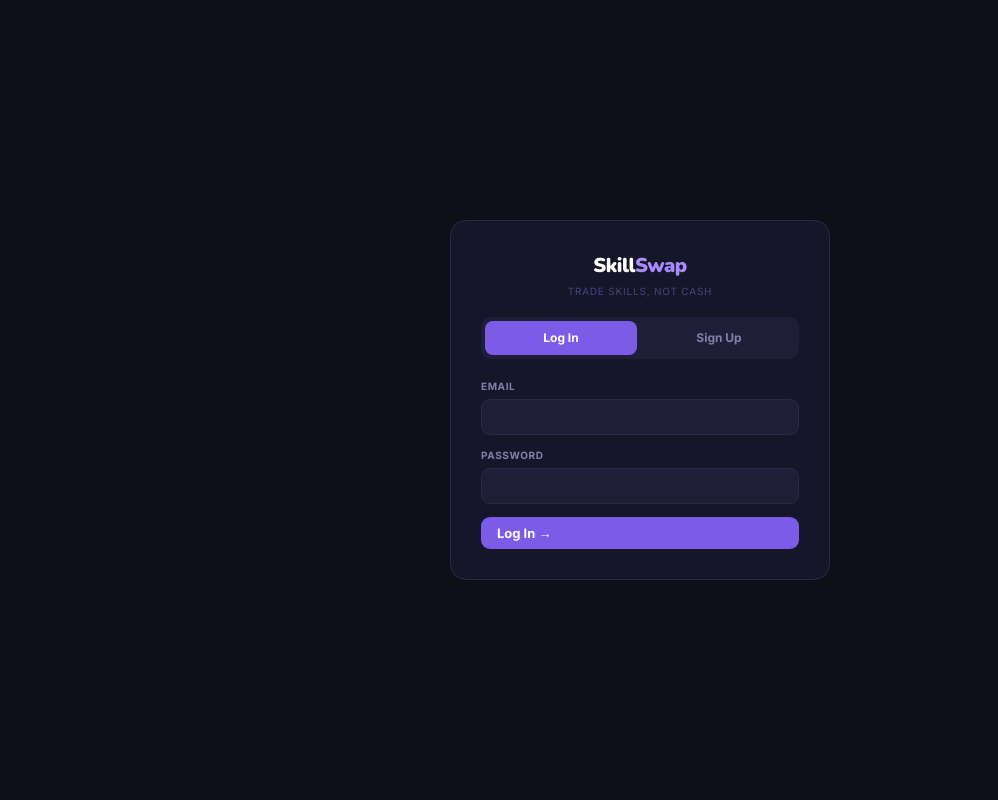
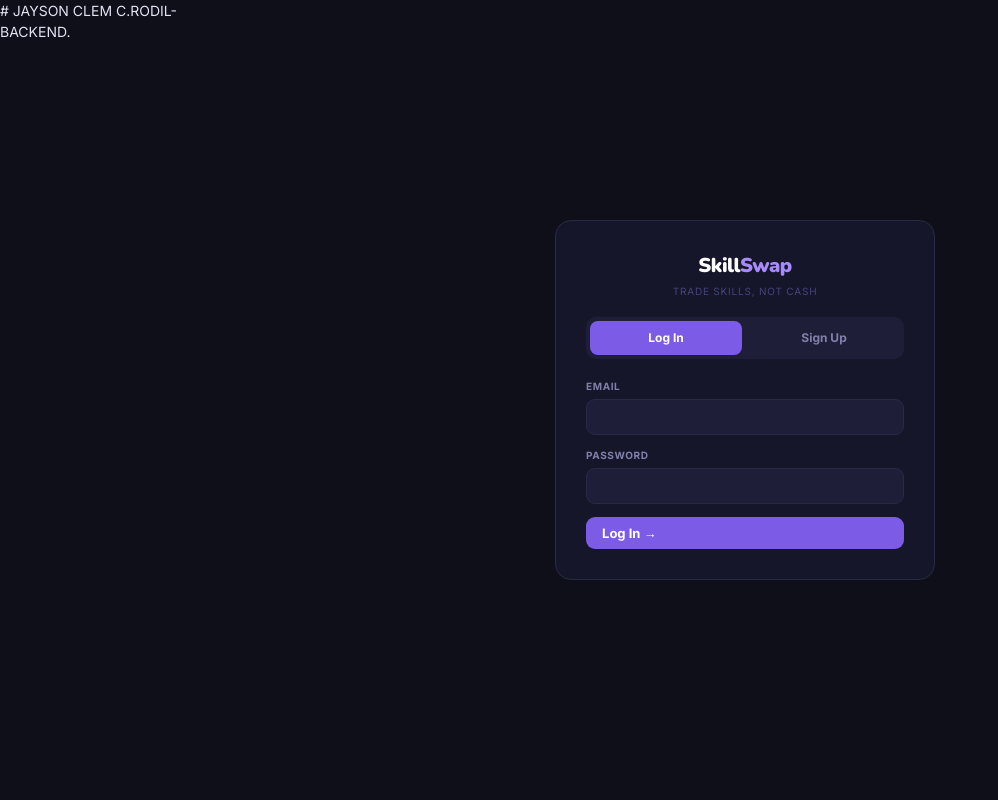
Before and after one commit to drewlova/Skill-Barter-PHP, a PHP site: page /index.php in a window 1280 px wide. Shown: the whole page, without its empty margins (0-998 px from the left). Run offline with PHP 8.4, Linux system fonts and the light colour scheme; data comes from the database, SQL or seed files in the repository; some libraries are stand-ins or nearby versions.

Commit message:
Update backend.php

```diff
--- a/backend.php
+++ b/backend.php
@@ -1,3 +1,6 @@
+# JAYSON CLEM C.RODIL- BACKEND.
+
+
 <?php
 if (session_status() === PHP_SESSION_NONE) {
     session_start();
```
